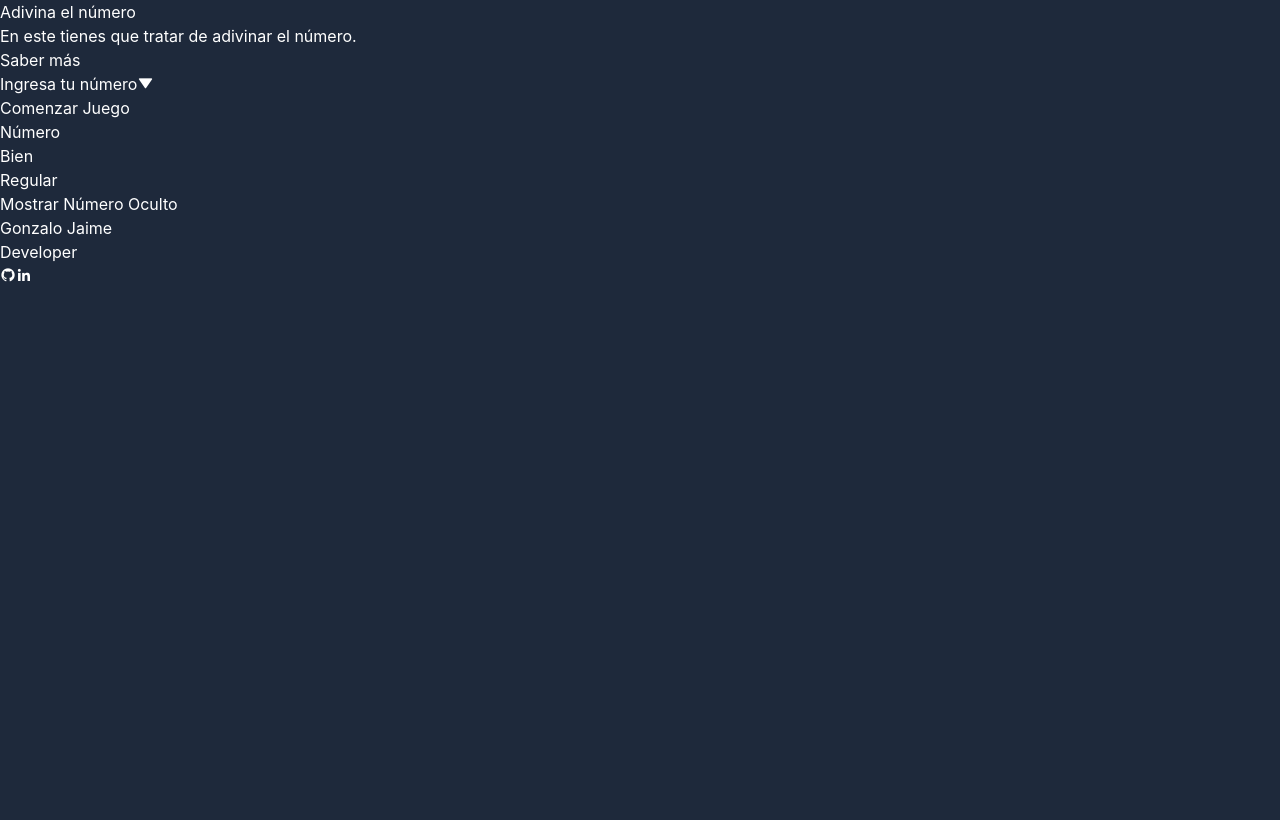
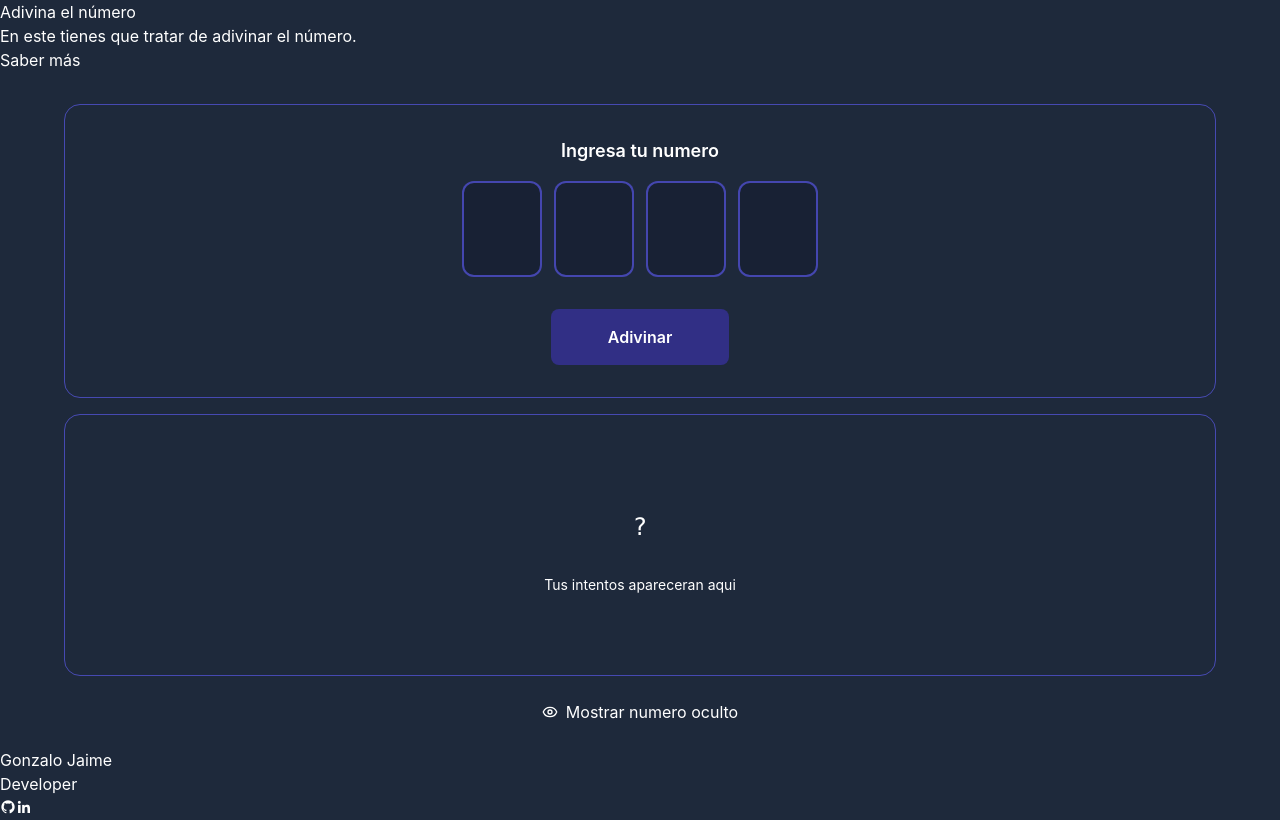
Before and after one commit to GzaJai/AdivinaElNumero, a React (Vite) app: page / in a window 1280 px wide. Built offline with nearby package versions, Linux system fonts and the light colour scheme.

Commit message:
implementing new components and cleaning unused imports and hooks

```diff
--- a/src/components/LogicaJuego.jsx
+++ b/src/components/LogicaJuego.jsx
@@ -1,87 +1,97 @@
-import React,{useState, useEffect} from "react";
-import { gameLogic } from "../utils/logica-juego";
-import '../styles/LogicaJuego.css'
-import { getRandomNumber } from "../utils/getRadomNumber";
-import { getPlayerNumber } from "../utils/getPlayerNumber";
-import { intentoObjectCreator } from "../utils/intentoObjetoCreator";
-import LogResults from "./logResults";
-import Ganaste from "./Ganaste";
-import { inputHandler } from "../utils/inputEnterHandler";
+import React,{useState, useEffect, useCallback} from "react";
+import { DigitInput } from "./DigitInput";
+import { GuessHistory } from "./GuessHistory";
+import { Eye, EyeOff } from 'lucide-react'
+import { cn } from "../utils/cn";
 
+function generateSecret() {
+    let result = ""
+    for (let i = 0; i < 4; i++) {
+      result += Math.floor(Math.random() * 10).toString()
+    }
+    return result
+  }
+
+  function evaluateGuess(guess, secret) {
+    let bien = 0
+    let regular = 0
+    const secretArr = secret.split("")
+    const guessArr = guess.split("")
+    const secretRemaining = []
+    const guessRemaining = []
+
+    for (let i = 0; i < 4; i++) {
+      if (guessArr[i] === secretArr[i]) {
+        bien++
+      } else {
+        secretRemaining.push(secretArr[i])
+        guessRemaining.push(guessArr[i])
+      }
+    }
+
+    for (const g of guessRemaining) {
+      const idx = secretRemaining.indexOf(g)
+      if (idx !== -1) {
+        regular++
+        secretRemaining.splice(idx, 1)
+      }
+    }
+
+    return { bien, regular }
+  }
 
 const LogicaJuego = () => {
 
-  const [currentNumber, setCurrentNumber] = useState(0);
-  const [showNumber, setShowNumber] = useState(false);
-  const [cantBien,setCantBien] = useState(0);
-  const [cantReg,setCantReg] = useState(0);
-  const [cantIntentos,setCantIntentos] = useState(0);
-  const [finalizo,setFinalizo] = useState(false);
-  const [playerNumber,setPlayerNumber] = useState(0);
-  const [intentosData, setIntentosData] = useState([]);
+  const [secret, setSecret] = useState(() => generateSecret())
+  const [digits, setDigits] = useState(["","","",""])
+  const [guesses, setGuesses] = useState([])
+  const [showSecret, setShowSecret] = useState(false);
 
-  const generateRandomNumber = () =>{
-    setCurrentNumber(getRandomNumber());
-  }
-  useEffect(()=>{
-    generateRandomNumber()
-    inputHandler(cilckHandle)
-  }, [])
-  useEffect(()=>{
-    console.log(intentosData);
-  }, [intentosData])
+  const handleSubmit = useCallback(() => {
+    const guessStr = digits.join("")
+    const result = evaluateGuess(guessStr, secret)
+    const newGuess = { number: guessStr, ...result }
 
-  const handleShowNumber = () => {
-    setShowNumber(!showNumber)
-  }
+    setGuesses((prev) => [...prev, newGuess])
+    setDigits(["","","",""])
 
-  const updatePlayerNumber =()=>{
-    setPlayerNumber(getPlayerNumber());
-  }
-  const setData =()=>{
-    let dataJuego = gameLogic(currentNumber, playerNumber);
-    setCantBien(dataJuego.cantBien);
-    setCantReg(dataJuego.cantRegular);
-    setCantIntentos(dataJuego.intentos);
-    setFinalizo(dataJuego.finalizo);
-    createIntentoObject(playerNumber, dataJuego.cantBien, dataJuego.cantRegular)
-  }
-  const createIntentoObject = (parNumero, parNumsBien, parNumsReg) =>{
-    let newObject = intentoObjectCreator(parNumero, parNumsBien, parNumsReg)
+    if (result.bien === 4) {
+      setGameWon(true)
+    }
 
-    setIntentosData((prevArray) => [...prevArray, newObject])
-  }
-  const cilckHandle = () => {
-    setData()
-  }
+  }, [digits, secret])
 
   return (
     <>
-      <div className="input-wrap">
-        <label className="input-label" htmlFor="player-input">Ingresa tu número</label>
-        <span className="input-label"><i className='bx bxs-down-arrow'></i></span>
-        <input className="player-input" type="number"
-        name="player-input" id="player-number" onChange={updatePlayerNumber}/>
+      <div className="w-[90%] flex flex-col gap-4 items-center py-8 mt-8 mx-auto border border-indigo-500/60 rounded-2xl">
+        <h2 className="text-lg font-semibold">Ingresa tu numero</h2>
+        <div className="flex flex-col gap-8 items-center">
+          <DigitInput value={digits} onChange={setDigits} disabled={false}/>
+          <button className="w-1/2 font-semibold p-4 bg-indigo-600/40 rounded-lg hover:bg-indigo-600 duration-75" onClick={handleSubmit}>Adivinar</button>
+        </div>
       </div>
-      <button id="runGameButton" className="rungame-button" onClick={cilckHandle}>Comenzar Juego</button>
-      <div id="results-div">
-        <div className="res-titles-wrap">
-          <p className="res-title numero">Número</p>
-          <p className="res-title bien">Bien</p>
-          <p className="res-title regular">Regular</p>
-        </div>
-        {intentosData.map((element, index)=>{
-            return(<LogResults key={index} numero={element.resultado.numero} bien={element.resultado.bien} regular={element.resultado.regular}/>)})}
+      <div className="w-[90%] flex flex-col gap-4 items-center py-8 mt-4 mx-auto border border-indigo-500/60 rounded-2xl">
+        <GuessHistory guesses={guesses}/>
       </div>
-        <button className="show-number" onClick={handleShowNumber}>Mostrar Número Oculto</button>
-        { showNumber && (<p>{currentNumber}</p>) }
-        { finalizo && (
-          <Ganaste isOpen={finalizo} handleClose={()=> setFinalizo(false)}/>
-        )}
+      <div className="w-[80%] flex flex-col items-center mx-auto py-4">
+        <button className={cn("p-2 rounded-lg hover:bg-indigo-600 duration-100", showSecret && "text-indigo-400 hover:text-white")}
+        onClick={() => setShowSecret(!showSecret)}>
+          {showSecret ? (
+            <span className="flex items-center gap-2">
+              <EyeOff className="w-4 h-4"/>
+              Ocultar: <span>{secret}</span>
+            </span>
+          ) : (
+            <span className="flex items-center gap-2">
+              <Eye className="w-4 h-4"/>
+              Mostrar numero oculto
+            </span>
+          )}
+        </button>
+      </div>
+    </>
 
-    </>
   )
 }
 
-
 export default LogicaJuego
```
